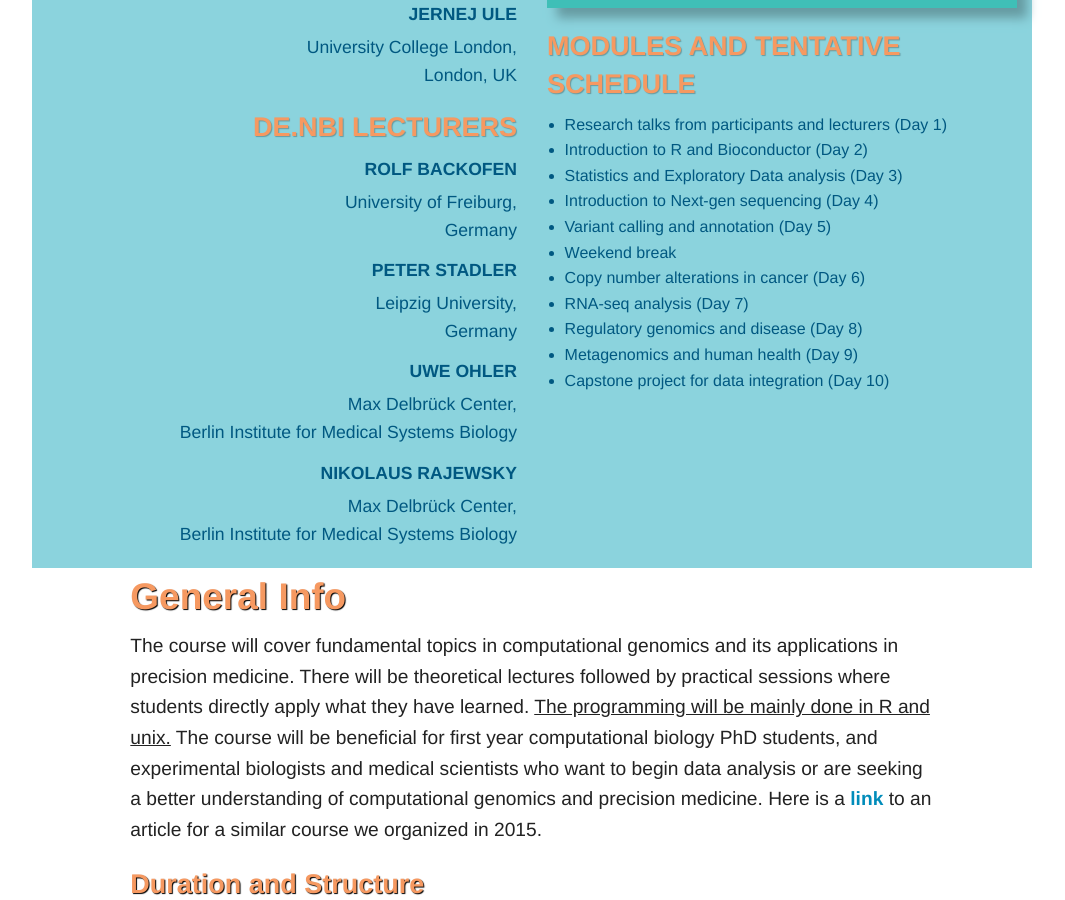
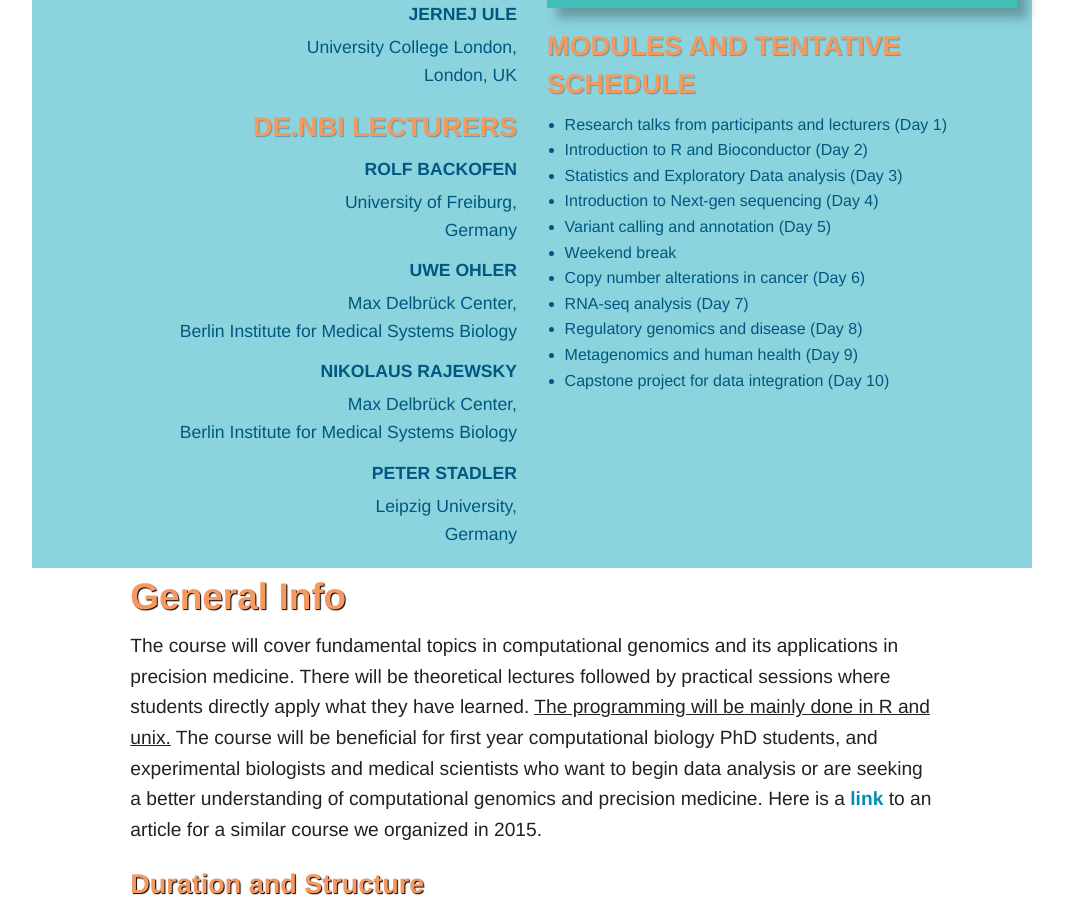
Before and after one commit to BIMSBbioinfo/compgen, a Jekyll site: the page 2017/index.html, which Jekyll copies as it is, in a window 1280 px wide and 900 px high, scrolled down 891 px. Shown: the whole window, without its empty margins (108-1173 px from the left). Built offline with Jekyll 4.4.1, drawn with Linux system fonts in a browser that asks for light colours; nearby versions of some CDN libraries; library files that are not in the unit come from our copies; part of the change alters nothing that is shown.

Commit message:
changed order of lecs

```diff
--- a/2017/index.html
+++ b/2017/index.html
@@ -47,14 +47,15 @@
           <dt><a href="www.bioinf.uni-freiburg.de/~backofen/">Rolf Backofen</a></dt>
           <dd>University of Freiburg,<br/>Germany</dd>
 
-          <dt><a href="http://www.bioinf.uni-leipzig.de/">Peter Stadler</a></dt>
-          <dd>Leipzig University,<br/>Germany</dd>
-
           <dt><a href="https://ohlerlab.mdc-berlin.de/">Uwe Ohler</a></dt>
           <dd>Max Delbrück Center,<br/>Berlin Institute for Medical Systems Biology</dd>
 
           <dt><a href="https://www.mdc-berlin.de/1151037/en/research/research_teams/systems_biology_of_gene_regulatory_elements">Nikolaus Rajewsky</a></dt>
           <dd>Max Delbrück Center,<br/>Berlin Institute for Medical Systems Biology</dd>
+
+          <dt><a href="http://www.bioinf.uni-leipzig.de/">Peter Stadler</a></dt>
+          <dd>Leipzig University,<br/>Germany</dd>
+
         </dl>
       </div>
       <div class="large-6 columns">
```
